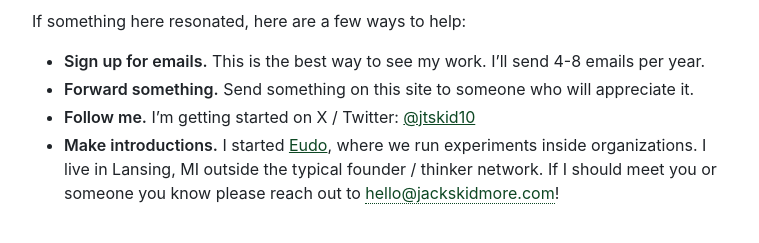
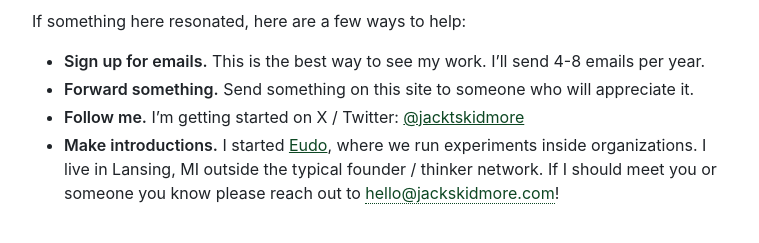
Before and after one commit to jack-t-skidmore/jack-t-skidmore.github.io, a Jekyll site: the page built from help.md, in a window 1280 px wide. Shown: the part 151-394 px from the top of the page, without its empty margins (260-1019 px from the left). Built offline with Jekyll 4.4.1, drawn with Linux system fonts in a browser that asks for light colours.

Commit message:
twitter link update

```diff
--- a/help.md
+++ b/help.md
@@ -10,5 +10,5 @@ If something here resonated, here are a few ways to help:
 
 - **Sign up for emails.** This is the best way to see my work. I'll send 4-8 emails per year.
 - **Forward something.** Send something on this site to someone who will appreciate it.
-- **Follow me.** I'm getting started on X / Twitter: [@jtskid10](https://x.com/jtskid10)
+- **Follow me.** I'm getting started on X / Twitter: [@jacktskidmore](https://x.com/jacktskidmore)
 - **Make introductions.** I started [Eudo](/about/eudo/), where we run experiments inside organizations. I live in Lansing, MI outside the typical founder / thinker network. If I should meet you or someone you know please reach out to <span class="copy-email" data-email="hello@jackskidmore.com" role="button" tabindex="0" title="Click to copy"><!--email_off-->hello@jackskidmore.com<!--/email_off--></span>!
```
